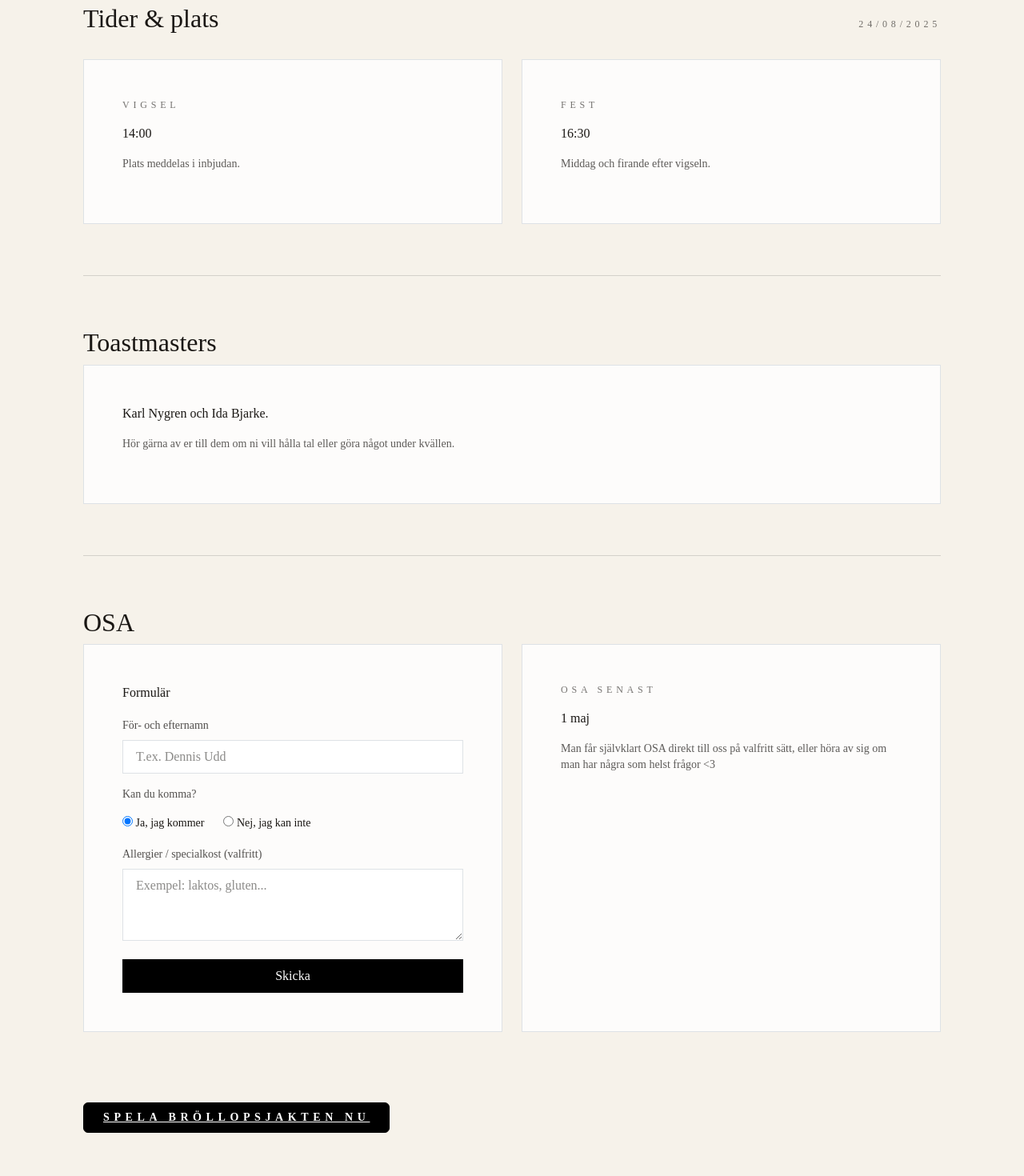
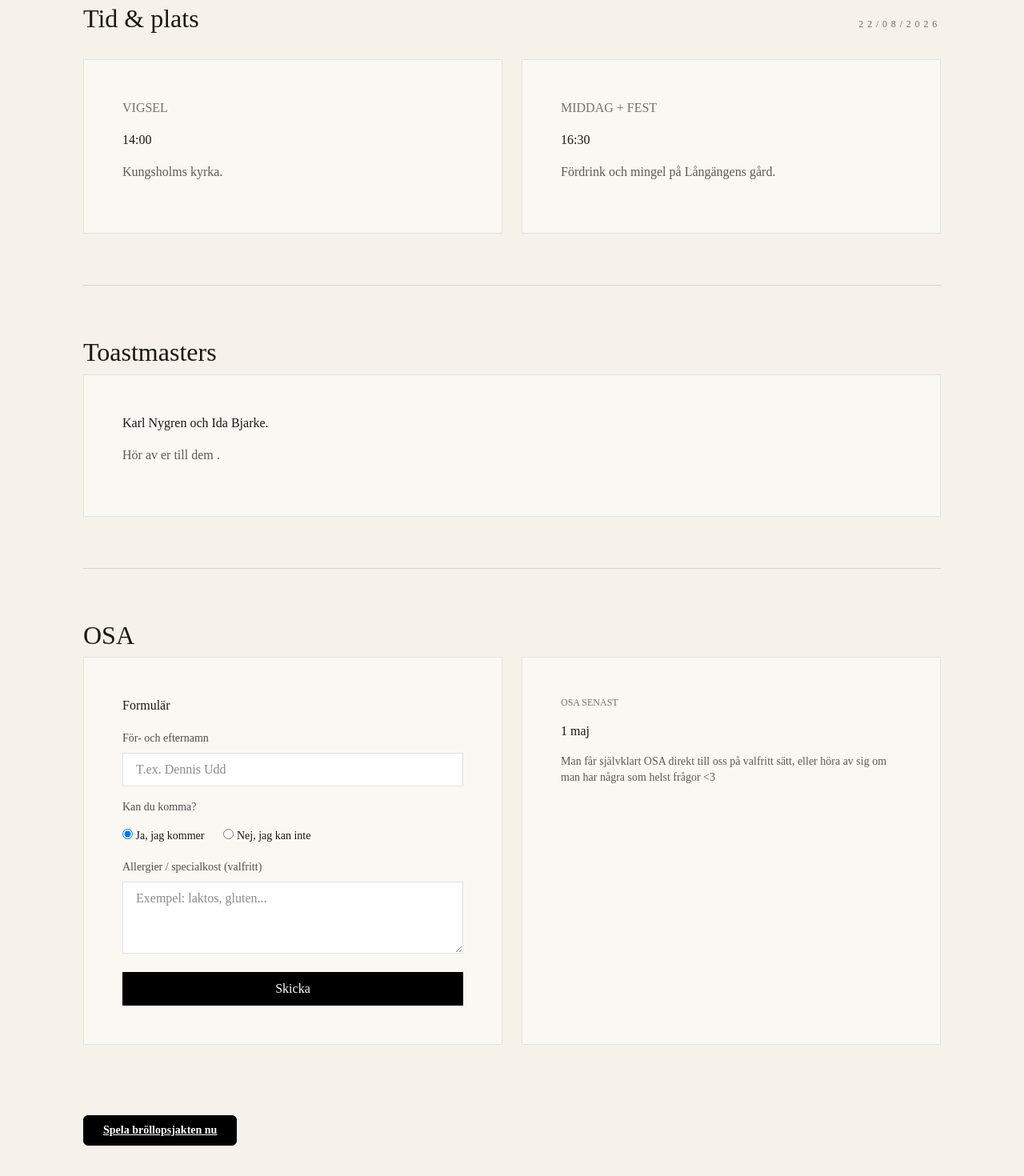
Before and after one commit to UddDennis/dennisfilippa, a Next.js app: page / in a window 1280 px wide. Shown: the part 860-2330 px from the top of the page at 80% size. Built offline with nearby package versions, Linux system fonts and the light colour scheme.

Commit message:
some smaller changes

```diff
--- a/app/components/RsvpForm.tsx
+++ b/app/components/RsvpForm.tsx
@@ -49,7 +49,7 @@ export default function RsvpForm() {
   };
 
   return (
-    <form onSubmit={submitRsvp} className="space-y-4 border border-[color:var(--line)]/20 bg-white/80 p-5">
+    <form onSubmit={submitRsvp} className="space-y-4 border border-[color:var(--line)]/20 bg-white/40 p-5">
       <p className="text-base">Formulär</p>
 
       <div className="space-y-2">
--- a/app/page.tsx
+++ b/app/page.tsx
@@ -23,45 +23,45 @@ export default function Home() {
                   behavior: "smooth",
                 });
               }}
-              className="w-fit rounded border border-black bg-black px-5 py-2 text-sm font-semibold uppercase tracking-[0.2em] text-white transition hover:bg-[#2a2521] md:justify-self-end"
+              className="w-fit rounded border border-black bg-black px-5 py-2 text-sm font-semibold   text-white transition md:justify-self-end"
             >
-              kom vettja
+              Anmäl dig här
             </button>
           </div>
         </section>
 
         <section id="tider" className="space-y-6 border-b border-[color:var(--line)]/15 py-16">
           <div className="flex items-baseline justify-between gap-4">
-            <h2 className="text-2xl sm:text-3xl">Tider & plats</h2>
+            <h2 className="text-2xl sm:text-3xl">Tid & plats</h2>
             <span className="text-xs uppercase tracking-[0.4em] text-[color:var(--ink)]/60">
-              24/08/2025
+              22/08/2026
             </span>
 
           </div>
           <div className="grid gap-6 sm:grid-cols-2">
-            <div className="space-y-3 border border-[color:var(--line)]/20 bg-white/80 p-5">
-              <p className="text-xs uppercase tracking-[0.4em] text-[color:var(--ink)]/60">
+            <div className="space-y-3 border border-[color:var(--line)]/20 bg-white/40 p-5">
+              <p className=" uppercase  text-[color:var(--ink)]/60">
                 Vigsel
               </p>
               <p className="text-base">14:00</p>
-              <p className="text-sm text-[color:var(--ink)]/70">Plats meddelas i inbjudan.</p>
+              <p className="text-[color:var(--ink)]/70">Kungsholms kyrka.</p>
             </div>
-            <div className="space-y-3 border border-[color:var(--line)]/20 bg-white/80 p-5">
-              <p className="text-xs uppercase tracking-[0.4em] text-[color:var(--ink)]/60">
-                Fest
+            <div className="space-y-3 border border-[color:var(--line)]/20 bg-white/40 p-5">
+              <p className=" uppercase  text-[color:var(--ink)]/60">
+                Middag + Fest
               </p>
               <p className="text-base">16:30</p>
-              <p className="text-sm text-[color:var(--ink)]/70">Middag och firande efter vigseln.</p>
+              <p className="text-[color:var(--ink)]/70">Fördrink och mingel på Långängens gård.</p>
             </div>
           </div>
         </section>
 
         <section id="toastmasters" className="space-y-6 border-b border-[color:var(--line)]/15 py-16">
           <h2 className="text-2xl sm:text-3xl">Toastmasters</h2>
-          <div className="border border-[color:var(--line)]/20 bg-white/80 p-5">
+          <div className="border border-[color:var(--line)]/20 bg-white/40 p-5">
             <p className="text-base">Karl Nygren och Ida Bjarke.</p>
-            <p className="mt-3 text-sm text-[color:var(--ink)]/70">
-              Hör gärna av er till dem om ni vill hålla tal eller göra något under kvällen.
+            <p className="mt-3 text-[color:var(--ink)]/70">
+              Hör av er till dem .
             </p>
           </div>
         </section>
@@ -70,9 +70,9 @@ export default function Home() {
           <h2 className="text-2xl sm:text-3xl">OSA</h2>
           <div className="grid gap-6 sm:grid-cols-2">
             <RsvpForm />
-            <div className="space-y-4 border border-[color:var(--line)]/20 bg-white/80 p-5">
+            <div className="space-y-4 border border-[color:var(--line)]/20 bg-white/40 p-5">
               <div>
-              <p className="text-xs uppercase tracking-[0.4em] text-[color:var(--ink)]/60">
+              <p className="text-xs uppercase  text-[color:var(--ink)]/60">
                 OSA senast
               </p>
               <p className="mt-2 text-base">1 maj</p>
@@ -86,7 +86,7 @@ export default function Home() {
          <div className="mt-4 flex flex-wrap gap-3">
             <Link
               href="/brollopsjakten"
-              className="rounded border border-black bg-black px-4 py-2 text-sm font-semibold uppercase tracking-[0.4em] text-white transition hover:bg-[#2a2521]"
+              className="rounded border border-black bg-black px-4 py-2 text-sm font-semibold text-white transition"
             >
               Spela bröllopsjakten nu
             </Link>
```
